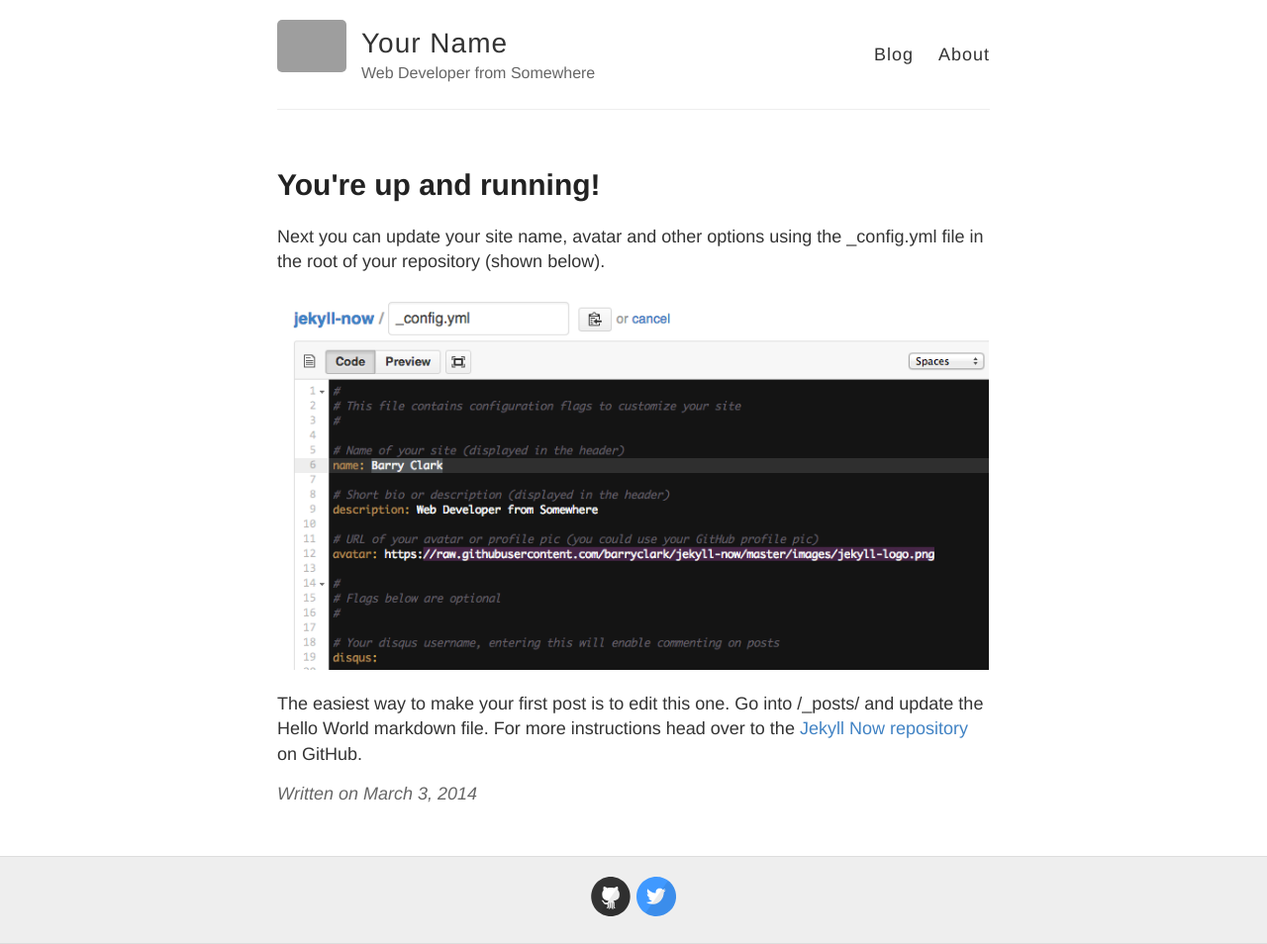
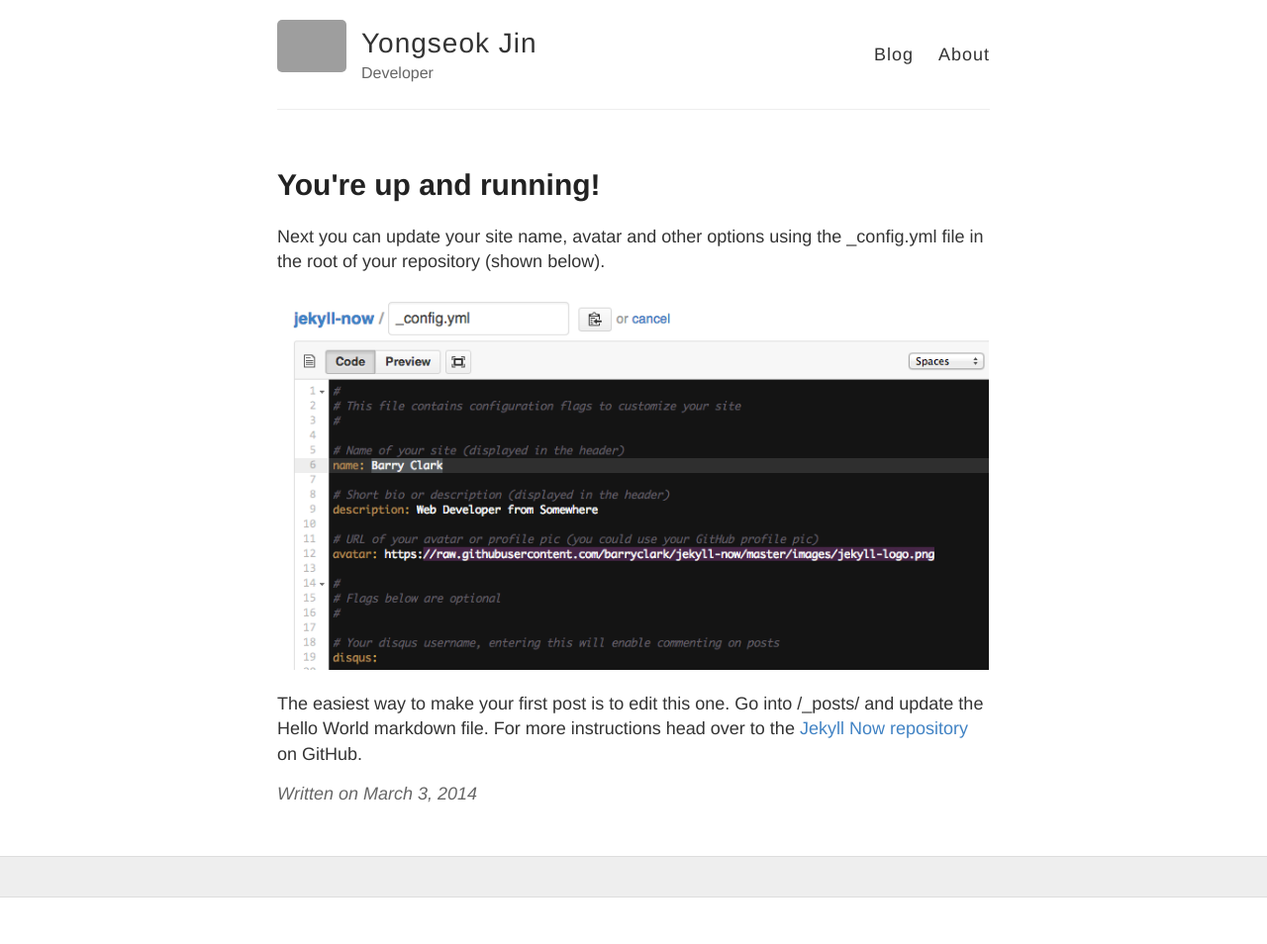
Before and after one commit to CosmoInDev/cosmoblog, a Jekyll site: the page built from _posts/2014-3-3-Hello-World.md, in a window 1280 px wide. Shown: the whole page at 99% size. Built offline with Jekyll 4.4.1, drawn with Linux system fonts in a browser that asks for light colours; after the commit the page ends 907 px from its top, so only the background shows below that; grey boxes are pictures that could not be loaded.

Commit message:
fix: name and description

```diff
--- a/_config.yml
+++ b/_config.yml
@@ -3,10 +3,10 @@
 #
 
 # Name of your site (displayed in the header)
-name: Your Name
+name: Yongseok Jin
 
 # Short bio or description (displayed in the header)
-description: Web Developer from Somewhere
+description: Developer
 
 # URL of your avatar or profile pic (you could use your GitHub profile pic)
 avatar: https://raw.githubusercontent.com/barryclark/jekyll-now/master/images/jekyll-logo.png
@@ -21,16 +21,15 @@ footer-links:
   email:
   facebook:
   flickr:
-  github: barryclark/jekyll-now
+  github:
   instagram:
   linkedin:
   pinterest:
   rss: # just type anything here for a working RSS icon
-  twitter: jekyllrb
+  twitter:
   stackoverflow: # your stackoverflow profile, e.g. "users/50476/bart-kiers"
   youtube: # channel/<your_long_string> or user/<user-name>
   googleplus: # anything in your profile username that comes after plus.google.com/
-
 
 # Enter your Disqus shortname (not your username) to enable commenting on posts
 # You can find your shortname on the Settings page of your Disqus account
@@ -66,7 +65,7 @@ kramdown:
   syntax_highlighter: rouge
   syntax_highlighter_opts:
     # Use existing pygments syntax highlighting css
-    css_class: 'highlight'
+    css_class: "highlight"
 
 # Set the Sass partials directory, as we're using @imports
 sass:
```
